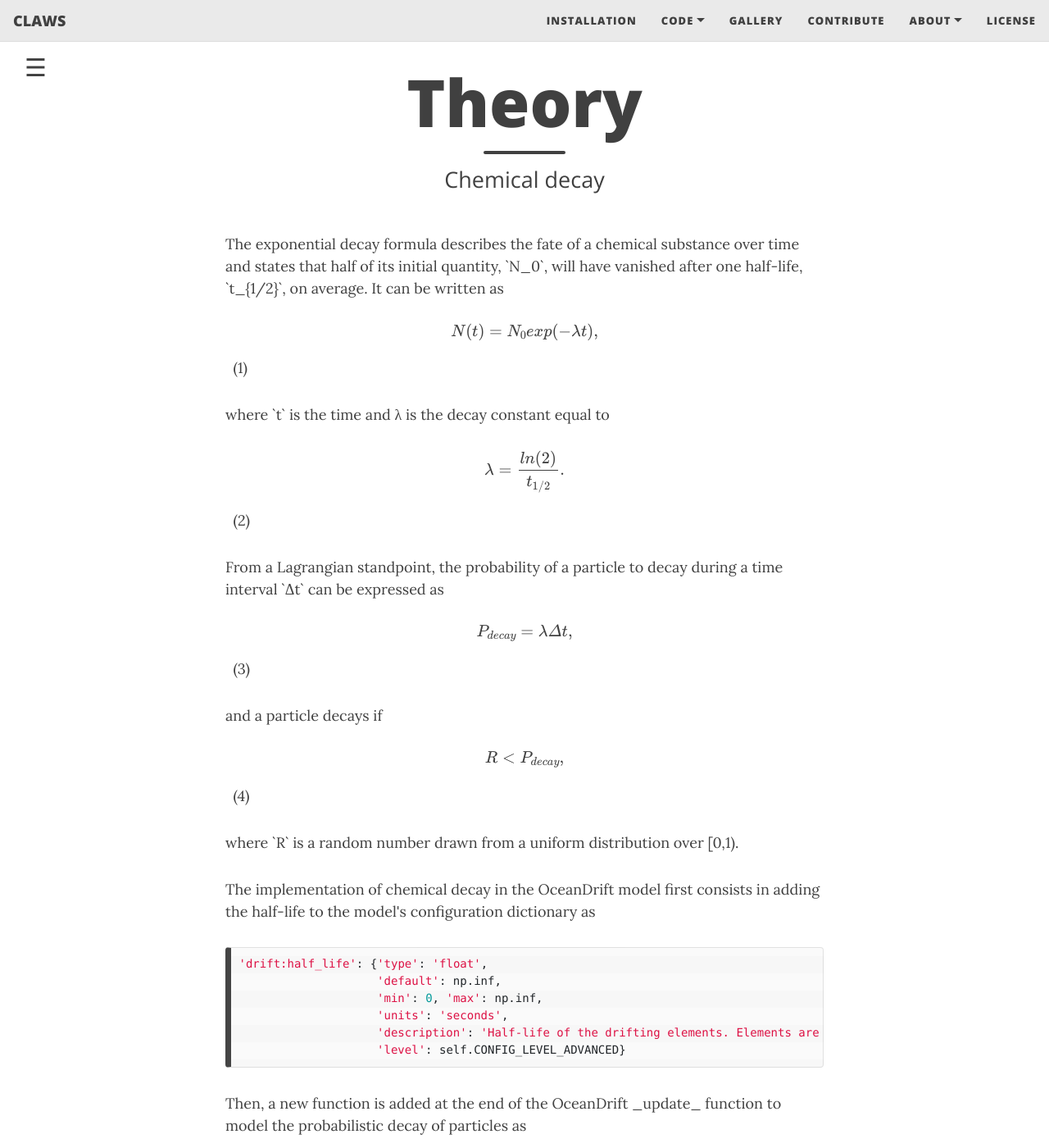
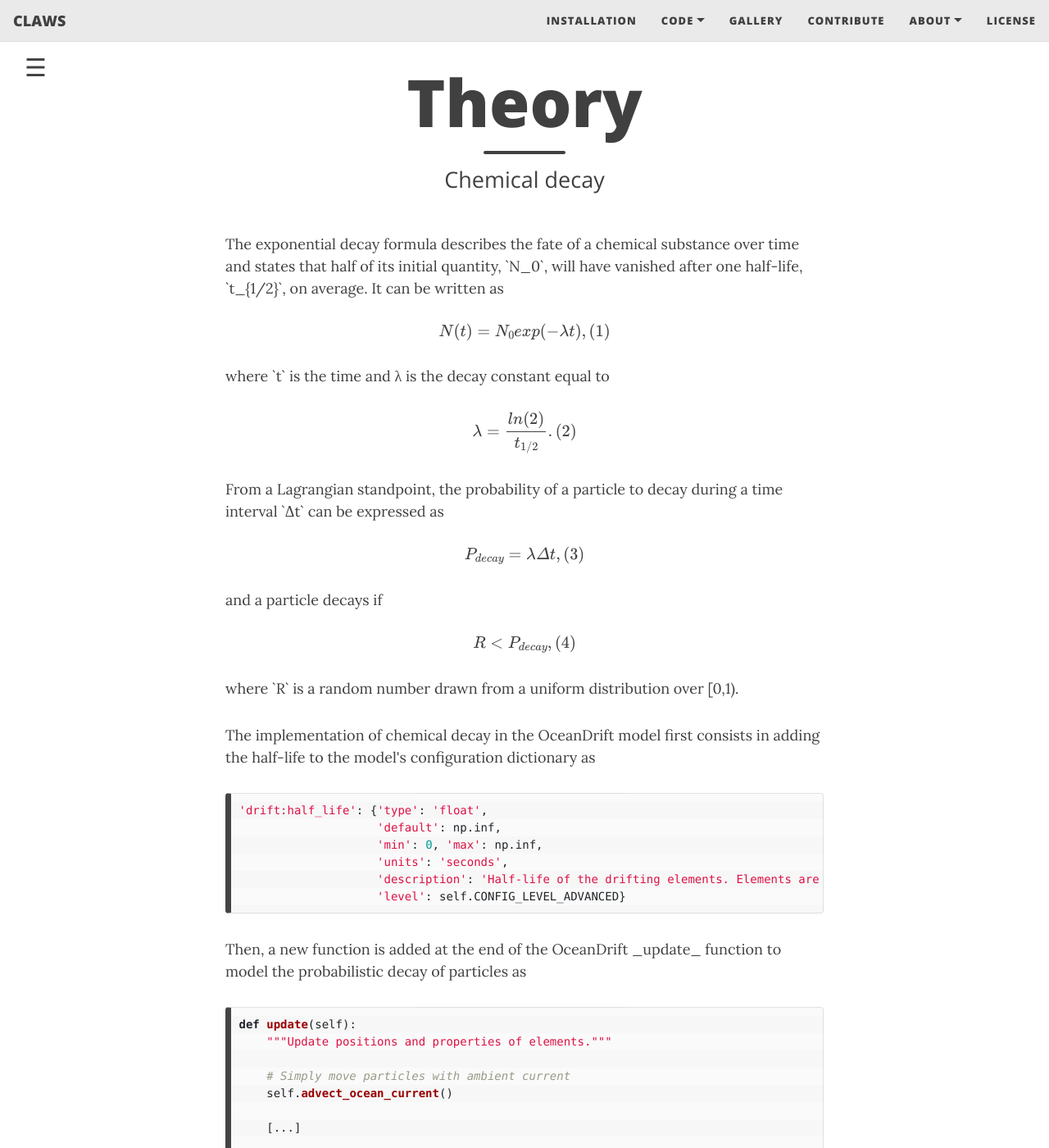
Before and after one commit to claws-scot/claws-scot.github.io, a Jekyll site: the page built from theory.md, in a window 1280 px wide and 1400 px high. Shown: the whole window at 82% size. Built offline with Jekyll 4.4.1, drawn with Linux system fonts in a browser that asks for light colours; nearby versions of some CDN libraries; formulas are drawn with MathJax 3.

Commit message:
Editing web pages

```diff
--- a/theory.md
+++ b/theory.md
@@ -37,24 +37,24 @@ if (localStorage.getItem("show_sidenav")) openNav()
 
 <p>The exponential decay formula describes the fate of a chemical substance over time and states that half of its initial quantity, `N_0`, will have vanished after one half-life, `t_{1/2}`, on average. It can be written as</p>
 
-<p>$$ N(t) = N_0 exp(-&#955; t), $$ &nbsp;&nbsp;(1)</p>
+<p>$$ N(t) = N_0 exp(-&#955; t), &nbsp;&nbsp;(1)$$</p>
 <!--    \label{eq:exponentialdecay}-->
 
 <p>where `t` is the time and &#955; is the decay constant equal to</p>
 
 <!--[^1]: The decay constant can be viewed as the probability of a single particle to decay per unit time.-->
 
-<p>$$ &#955; = \frac{ln(2)}{t_{1/2}}. $$ &nbsp;&nbsp;(2)</p>
+<p>$$ &#955; = \frac{ln(2)}{t_{1/2}}. &nbsp;&nbsp;(2)$$</p>
 <!--    \label{eq:decayconstant}-->
 
 <p>From a Lagrangian standpoint, the probability of a particle to decay during a time interval `&#916;t` can be expressed as</p>
 
-<p>$$P_{decay} = &#955; &#916;t, $$&nbsp;&nbsp;(3)</p>
+<p>$$P_{decay} = &#955; &#916;t, &nbsp;&nbsp;(3)$$</p>
 <!--    \label{eq:decayprobability}-->
 
 <p>and a particle decays if</p>
 
-<p>$$R < P_{decay}, $$ &nbsp;&nbsp;(4)</p>
+<p>$$R < P_{decay}, &nbsp;&nbsp;(4)$$</p>
 <!--    \label{eq:decaytest}-->
 
 <p>where `R` is a random number drawn from a uniform distribution over [0,1).</p>
```
